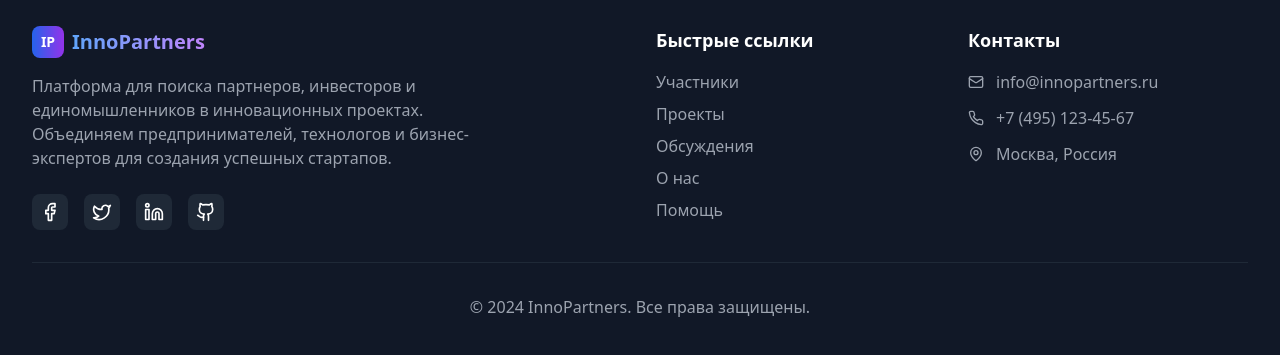
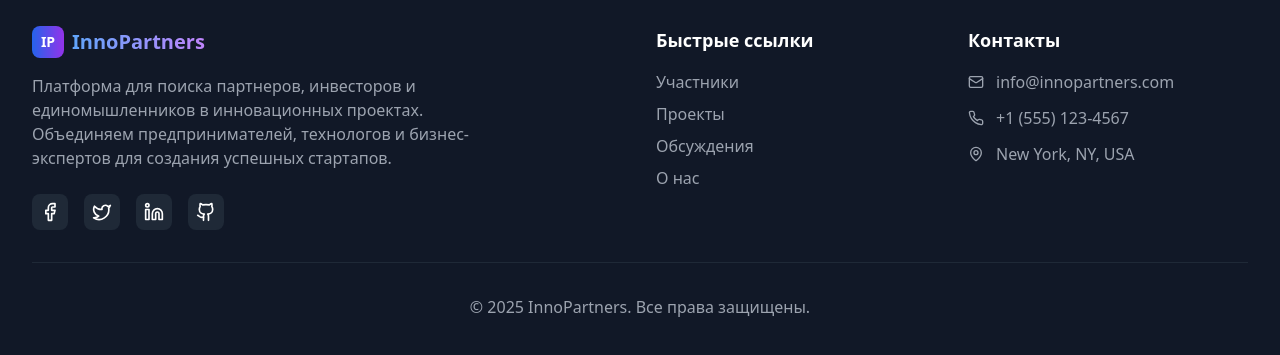
Before and after one commit to aiFutuline/innovo-connect-hub, a React (Vite) app: page / in a window 1280 px wide. Shown: the part 1773-2128 px from the top of the page. Built offline with nearby package versions, Linux system fonts and the light colour scheme.

Commit message:
Fix footer information
Update footer contacts, year, and remove "Help" link.

```diff
--- a/src/components/Footer.tsx
+++ b/src/components/Footer.tsx
@@ -45,7 +45,6 @@ const Footer = () => {
               <li><a href="/projects" className="text-gray-400 hover:text-white transition-colors">Проекты</a></li>
               <li><a href="/discussions" className="text-gray-400 hover:text-white transition-colors">Обсуждения</a></li>
               <li><a href="#" className="text-gray-400 hover:text-white transition-colors">О нас</a></li>
-              <li><a href="#" className="text-gray-400 hover:text-white transition-colors">Помощь</a></li>
             </ul>
           </div>
 
@@ -55,15 +54,15 @@ const Footer = () => {
             <div className="space-y-3">
               <div className="flex items-center space-x-3">
                 <Mail size={16} className="text-gray-400" />
-                <span className="text-gray-400">info@innopartners.ru</span>
+                <span className="text-gray-400">info@innopartners.com</span>
               </div>
               <div className="flex items-center space-x-3">
                 <Phone size={16} className="text-gray-400" />
-                <span className="text-gray-400">+7 (495) 123-45-67</span>
+                <span className="text-gray-400">+1 (555) 123-4567</span>
               </div>
               <div className="flex items-center space-x-3">
                 <MapPin size={16} className="text-gray-400" />
-                <span className="text-gray-400">Москва, Россия</span>
+                <span className="text-gray-400">New York, NY, USA</span>
               </div>
             </div>
           </div>
@@ -71,7 +70,7 @@ const Footer = () => {
 
         <div className="border-t border-gray-800 mt-8 pt-8 text-center">
           <p className="text-gray-400">
-            © 2024 InnoPartners. Все права защищены.
+            © 2025 InnoPartners. Все права защищены.
           </p>
         </div>
       </div>
```
